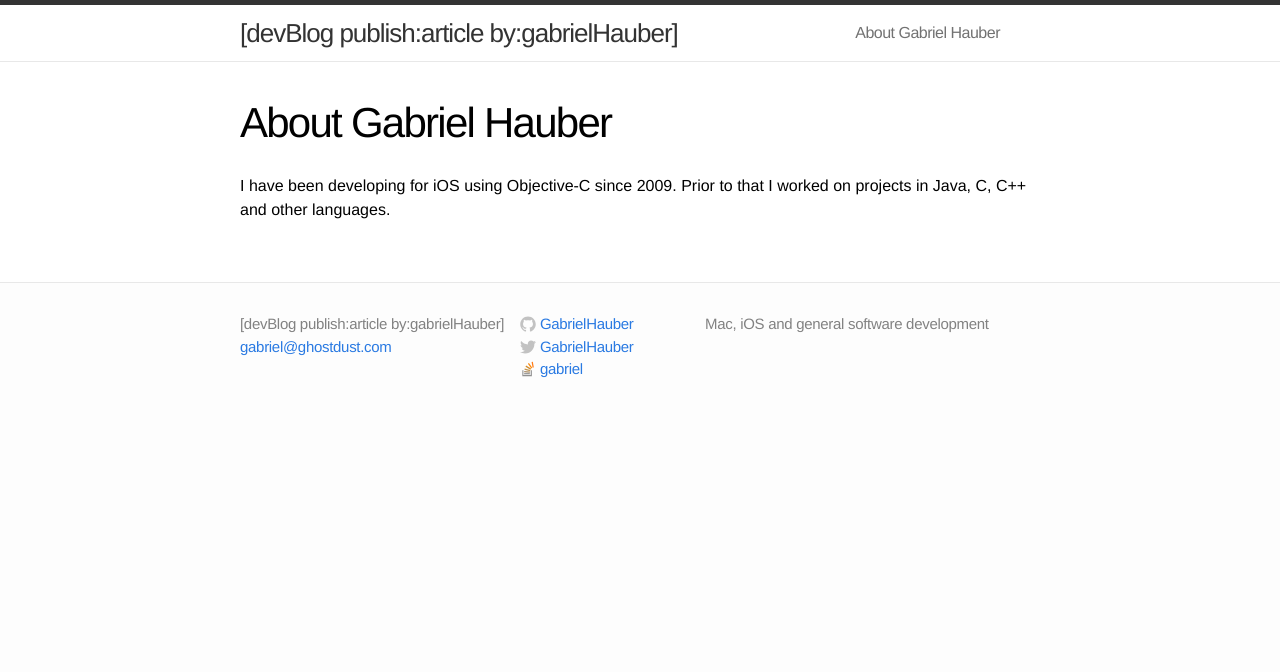
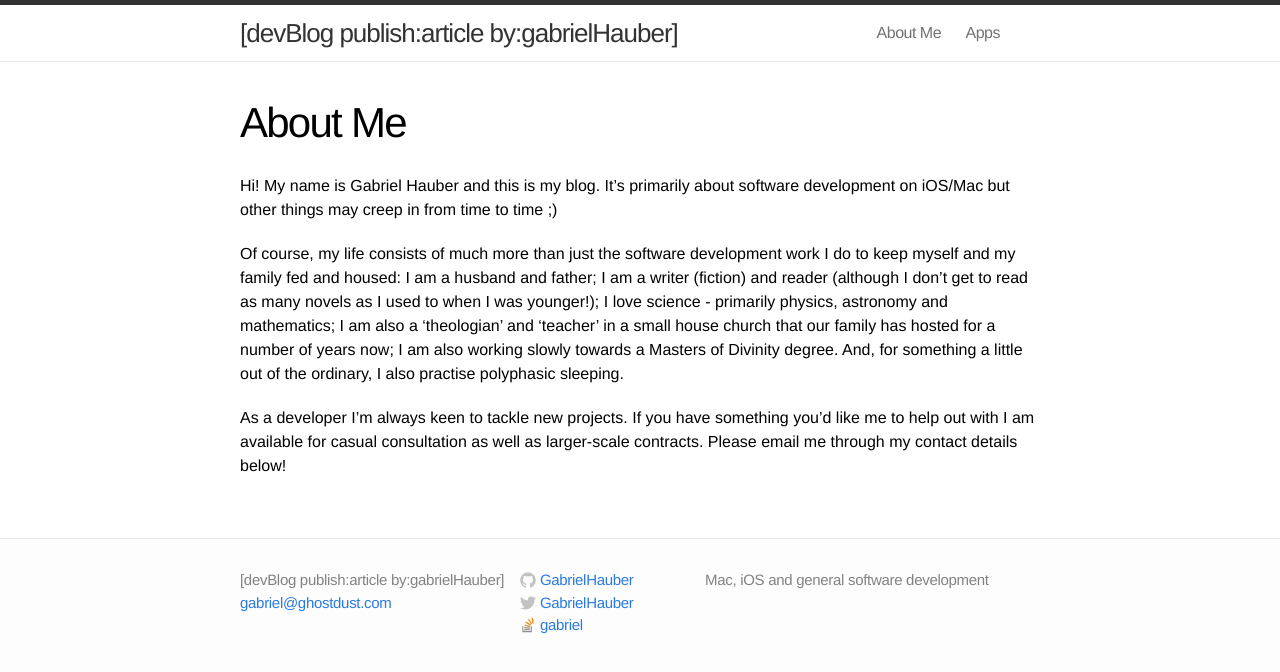
Before and after one commit to GabrielHauber/GabrielHauber.github.io, a Jekyll site: the page built from about.md, in a window 1280 px wide. Shown: the top 672 px of the page. Built offline with Jekyll 4.4.1, drawn with Linux system fonts in a browser that asks for light colours.

Commit message:
Updated about, added apps page, completed first post

```diff
--- a/about.md
+++ b/about.md
@@ -1,7 +1,11 @@
 ---
 layout: page
-title: About Gabriel Hauber
+title: About Me
 permalink: /about/
 ---
 
-I have been developing for iOS using Objective-C since 2009. Prior to that I worked on projects in Java, C, C++ and other languages.
+Hi! My name is Gabriel Hauber and this is my blog. It's primarily about software development on iOS/Mac but other things may creep in from time to time ;)
+
+Of course, my life consists of much more than just the software development work I do to keep myself and my family fed and housed: I am a husband and father; I am a writer (fiction) and reader (although I don't get to read as many novels as I used to when I was younger!); I love science - primarily physics, astronomy and mathematics; I am also a 'theologian' and 'teacher' in a small house church that our family has hosted for a number of years now; I am also working slowly towards a Masters of Divinity degree. And, for something a little out of the ordinary, I also practise polyphasic sleeping.
+
+As a developer I'm always keen to tackle new projects. If you have something you'd like me to help out with I am available for casual consultation as well as larger-scale contracts. Please email me through my contact details below!
```
Also changed, not shown: _drafts/welcome.markdown (deleted, +0 -24 lines), _posts/2014-05-21-welcome.markdown (added, +19 -0 lines), apps.md (added, +12 -0 lines), images/songsheet-icon.png (added), 1 other file.
